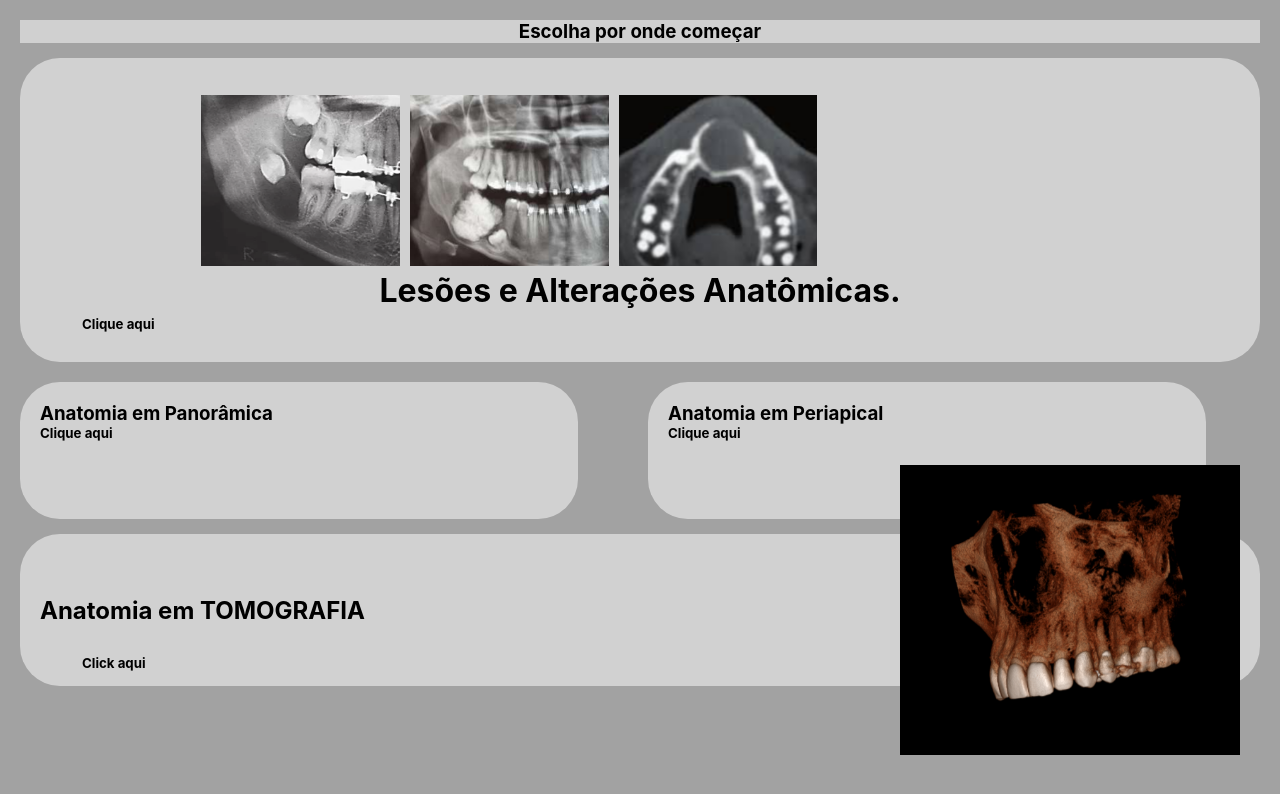
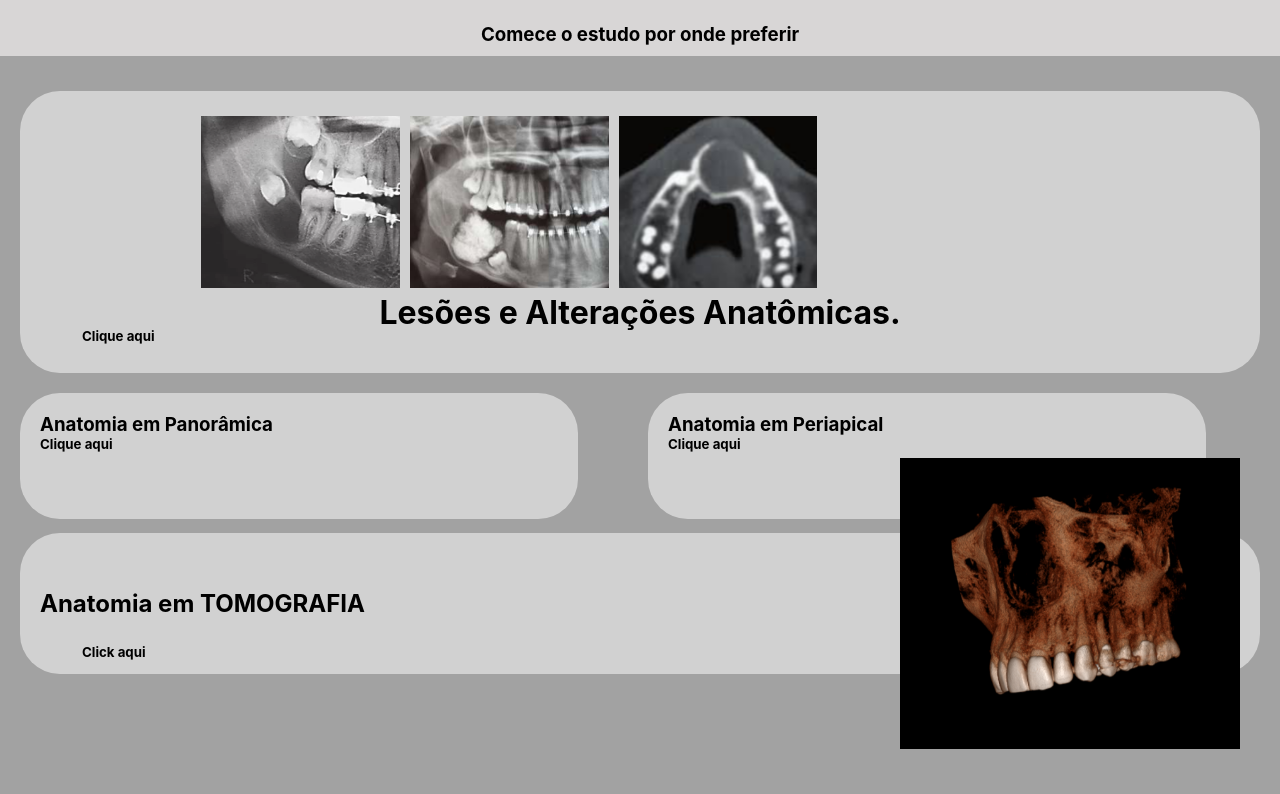
Before and after one commit to gottmik/projeto-radiologia-quiz, a React (Create React App) app: page /escolha in a window 1280 px wide. Shown: the top 794 px of the page. Built offline with nearby package versions, Linux system fonts and the light colour scheme.

Commit message:
alteraçoes no modelidades

```diff
--- a/src/Components/Anatomy/anatomy.jsx
+++ b/src/Components/Anatomy/anatomy.jsx
@@ -28,7 +28,7 @@ function Anatomy(props) {
       </div>
       <div
         id={props.dado.id}
-        className={`${isOpen ? "anatomyContain-active" : "anatomyContain"}`}
+        className={`${isOpen ? "anatomyContain-active" : "anatomyContain" }`}
       >
         <div className="anatomyImage">
           <img src={props.dado.img} alt="Alguma imagem" />
--- a/src/Components/modelidades.css
+++ b/src/Components/modelidades.css
@@ -8,14 +8,17 @@
 .thirdSection{
     background:rgb(162, 162, 162);
     width: 100%;
-    height: 100vh;
+    height: 93vh;
     padding:20px;
 }
 
 .thirdSectionHeader{
-    background-color: rgb(255, 255, 255, 0.5);
-    margin: 0;
-    padding: 0;
+    background-color: rgb(255, 255, 255, 0.2);
+    height: 7VH;
+    display: flex;
+    justify-content: center;
+    align-items: flex-end;
+    padding: 10px;
 }
 
 .liink{
--- a/src/Components/modelidades.jsx
+++ b/src/Components/modelidades.jsx
@@ -1,57 +1,51 @@
-import React from 'react'
+import React from "react";
 import "./modelidades.css";
 import lesoes from "../Img/lesoes.png";
-import lesoes2 from "../Img/lesoes2.png"
-import lesoes3 from "../Img/lesoes3.png"
-import l3d from "../Img/3d.png"
-import { Link } from 'react-router-dom';
+import lesoes2 from "../Img/lesoes2.png";
+import lesoes3 from "../Img/lesoes3.png";
+import l3d from "../Img/3d.png";
+import { Link } from "react-router-dom";
 
 export default function Modelidades() {
-
-
-
   return (
-
-
-    <div  className='thirdSection'>
-        <div className='thirdSectionHeader'>
-            <h3>Escolha por onde começar</h3>
+    <>
+      <div className="thirdSectionHeader">
+        <h3>Comece o estudo por onde preferir</h3>
       </div>
-            <Link className='liink'>
-                <div className='quadrado'>
-                    <div className='quadrado-img-div'>
+      <div className="thirdSection">
+        <Link className="liink">
+          <div className="quadrado">
+            <div className="quadrado-img-div">
               <img src={lesoes} alt="" />
               <img src={lesoes2} alt="" />
               <img src={lesoes3} alt="" />
-
             </div>
             <h1>Lesões e Alterações Anatômicas.</h1>
-                    <h5 className='testess2'>Clique aqui</h5>
+            <h5 className="testess2">Clique aqui</h5>
           </div>
         </Link>
-        <div className='quadradoSec'>
+        <div className="quadradoSec">
           <Link className="liink" to="/panoramica">
-                <div className='quadradinho quadradinho1'>
+            <div className="quadradinho quadradinho1">
               <h3>Anatomia em Panorâmica</h3>
-                    <h5 className='testess'>Clique aqui</h5>
-
-
+              <h5 className="testess">Clique aqui</h5>
             </div>
           </Link>
-            <Link className='liink'>
-                <div className='quadradinho quadradinho2'>
+          <Link className="liink">
+            <div className="quadradinho quadradinho2">
               <h3>Anatomia em Periapical</h3>
-                    <h5 className='testess'>Clique aqui</h5>
+              <h5 className="testess">Clique aqui</h5>
             </div>
           </Link>
         </div>
-            <Link className='liink'>
-                <div className='retangulo'>
+        <Link className="liink">
+          <div className="retangulo">
             <h2>Anatomia em TOMOGRAFIA</h2>
             <img src={l3d} alt="" />
-                    <h5 className='testess2'>Click aqui</h5>
+            <h5 className="testess2">Click aqui</h5>
           </div>
         </Link>
       </div>
-  )
+    </>
+  );
 }
```
Lines whose indentation alone changed are shown as unchanged.
